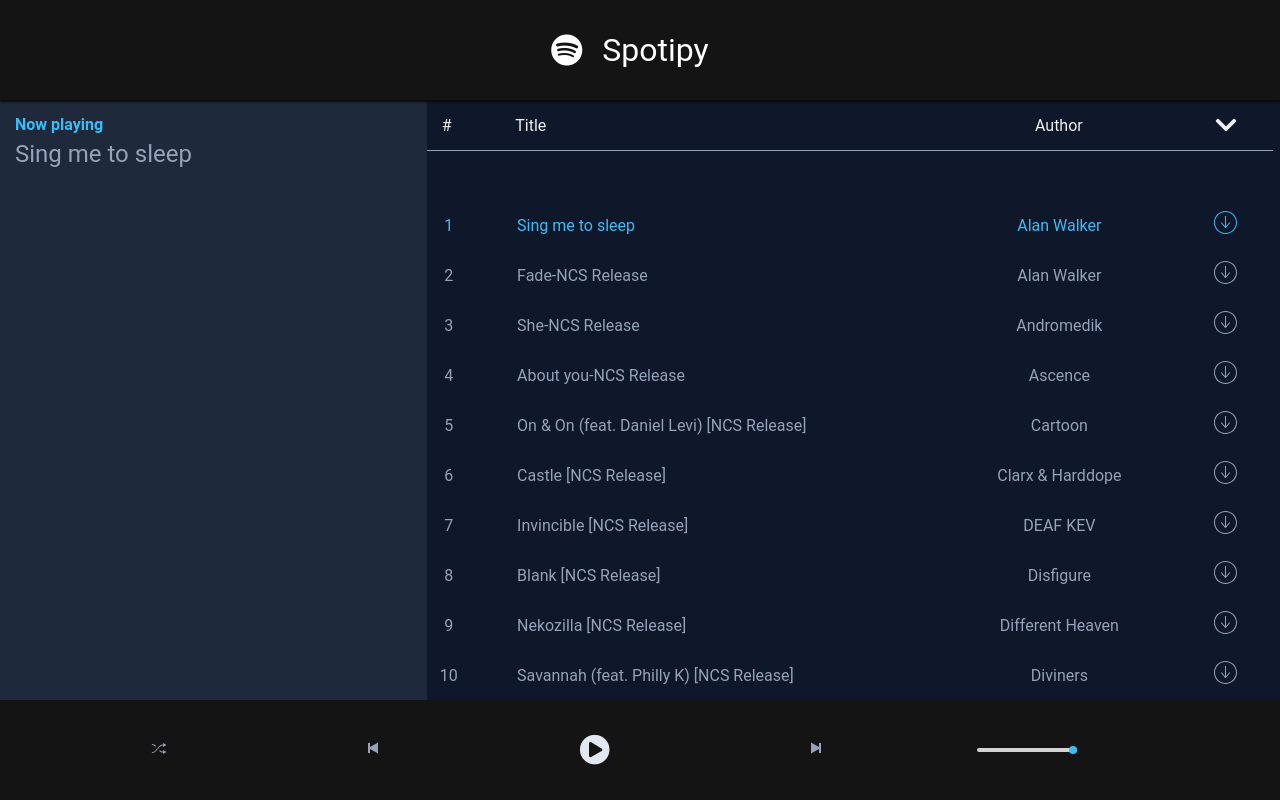
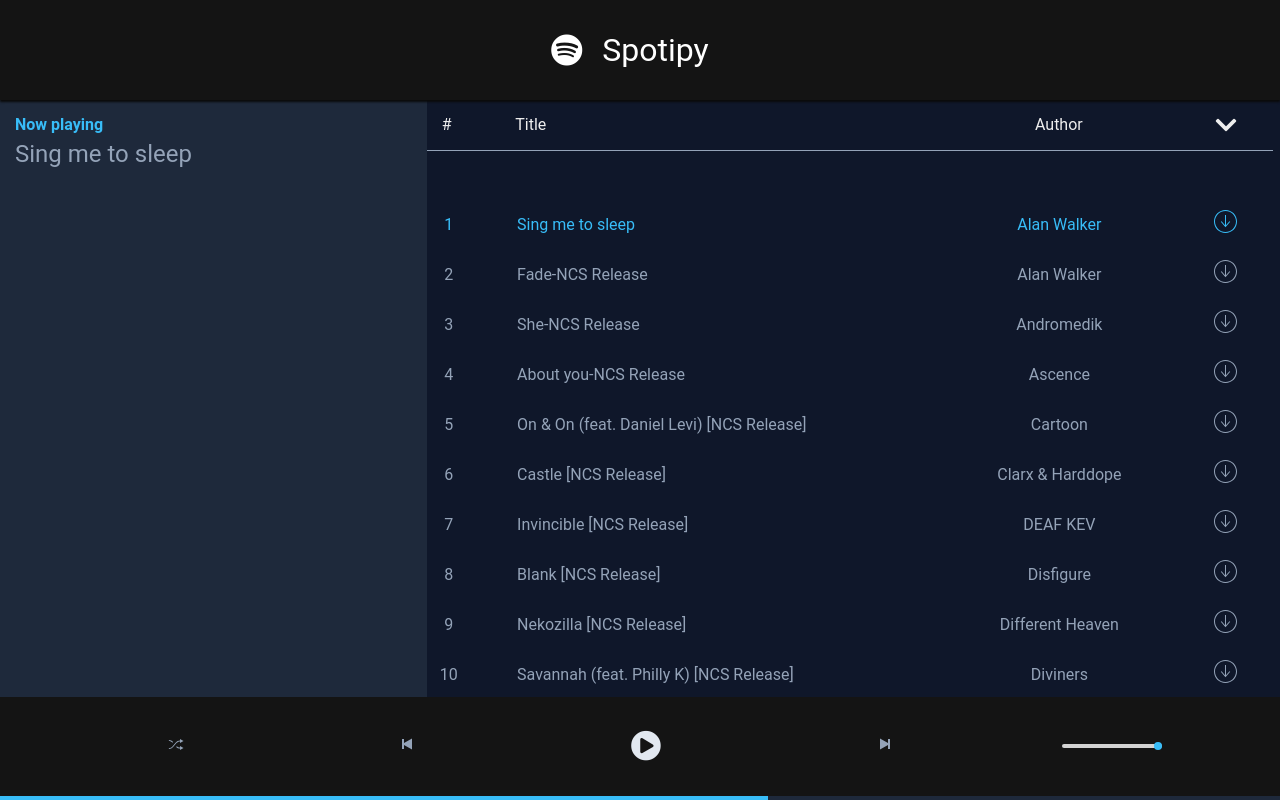
Before and after one commit to jessej-samuel/spotipy, a React (Create React App) app: page / in a window 1280 px wide. Built offline with nearby package versions, Linux system fonts and the light colour scheme.

Commit message:
Feat: Added song timer bar

```diff
--- a/src/actions/index.js
+++ b/src/actions/index.js
@@ -25,3 +25,17 @@
         payload: val,
     };
 };
+
+export const setDuration = (val) => {
+    return {
+        type: "SET_DURATION",
+        payload: val,
+    };
+};
+
+export const setCurrentLocation = (val) => {
+    return {
+        type: "SET_CURRENT_LOCATION",
+        payload: val,
+    };
+};
--- a/src/components/Player.js
+++ b/src/components/Player.js
@@ -2,7 +2,7 @@
 import { useEffect, useRef, useState } from "react";
 import { connect, useDispatch } from "react-redux";
 import { forwardsSvg, backwardsSvg, shuffleSvg } from "../svg";
-import { setPlayerState, selectSongById } from "../actions";
+import { setPlayerState, selectSongById, setDuration } from "../actions";
 import Progress from "./ProgressBar";
 import SongTime from "./SongTime";
 
@@ -12,10 +12,11 @@
     playerState,
     songs,
     selectSongById,
-    volume
+    volume,
 }) => {
     const dispatch = useDispatch();
     const [shuffled, setShuffled] = useState(false);
+    const [audioData, setAudioData] = useState({});
     const audioRef = useRef();
     if (selectedSongId < 0 || selectedSongId >= songs.length - 1) {
         selectedSongId = defaultSong.id;
@@ -23,17 +24,15 @@
 
     useEffect(() => {
         if (audioRef.current) {
-            audioRef.current.volume = volume/500;
+            audioRef.current.volume = volume / 500;
         }
-    }, [volume])
-
+    }, [volume]);
 
     const onMusicPlay = (e) => {
         e.preventDefault();
 
         if (!playerState) {
             audioRef.current.play();
-
             dispatch({ type: "PLAYER_STATE_SELECTED", payload: 1 });
         } else {
             audioRef.current.pause();
@@ -55,6 +54,7 @@
     useEffect(() => {
         dispatch({ type: "PLAYER_STATE_SELECTED", payload: 1 });
         audioRef.current.play();
+        console.log(audioRef.current.duration);
         document.getElementById("focus-link").click();
         window.history.pushState({}, "", "/");
     }, [selectedSongId, dispatch]);
@@ -103,6 +103,20 @@
                             : selectedSongId + 1
                     );
                 }}
+                onLoadedMetadata={() => {
+                    dispatch({
+                        type: "SET_DURATION",
+                        payload: audioRef.current.duration,
+                    });
+
+                    setInterval(() => {
+
+                        dispatch({
+                            type: "SET_CURRENT_LOCATION",
+                            payload: audioRef.current.currentTime,
+                        });
+                    }, 1000);
+                }}
                 ref={audioRef}
                 hidden
             >
@@ -114,7 +128,6 @@
 };
 
 const mapStateToProps = (state) => {
-    console.log(state);
     return {
         selectedSongId: state.selectedSongId,
         defaultSong: state.songs[0],
--- /dev/null
+++ b/src/components/SongTime.css
@@ -0,0 +1,13 @@
+.music-timer {
+    width: 100%;
+    height: 4px;
+    background-color: #1e293b;
+    grid-row: 9/10;
+}
+
+.completed {
+    height: 4px;
+    width: 60%;
+    background-color: #38bdf8;
+
+}
--- a/src/components/SongTime.js
+++ b/src/components/SongTime.js
@@ -1,16 +1,42 @@
 import { connect } from "react-redux";
 import React from "react";
+import "./SongTime.css";
 
 class SongTime extends React.Component {
+    constructor(props) {
+        super(props)
+        // this.state = {}
+        // setInterval(() => {
+        //     this.setState({
+        //         duration: this.props.duration,
+        //         currentLocation: this.props.currentLocation
+        //     })
+        // }, 1000);
+    }
+    componentDidUpdate() {
+
+    }
     render() {
-        return <div className="music-timer"></div>;
+        return (
+            <div className="music-timer">
+                <div
+                    className="completed"
+                    style={{
+                        width: `${
+                            (this.props.currentLocation / this.props.duration) *
+                            100
+                        }%`,
+                    }}
+                ></div>
+            </div>
+        );
     }
 }
 
 const mapStateToProps = (state) => {
     return {
         duration: state.duration,
-        currentLocation: state.duration,
+        currentLocation: state.currentLocation,
     };
 };
 
--- a/src/index.css
+++ b/src/index.css
@@ -25,7 +25,7 @@
     background-color: rgb(15, 23, 42);
     display: grid;
     grid-template-columns: repeat(12, 1fr);
-    grid-template-rows: repeat(8, 1fr);
+    grid-template-rows: repeat(8, 1fr) 4px;
 }
 
 #active {
--- a/src/reducers/index.js
+++ b/src/reducers/index.js
@@ -31,9 +31,25 @@
     return volume;
 };
 
+const durationReducer = (duration = 0, action) => {
+    if (action.type === "SET_DURATION") {
+        return action.payload;
+    }
+    return duration;
+};
+
+const currentLocationReducer = (loc = 0, action) => {
+    if (action.type === "SET_CURRENT_LOCATION") {
+        return action.payload;
+    }
+    return loc;
+};
+
 export default combineReducers({
     songs: songsReducer,
     selectedSongId: selectedSongIdReducer,
     playerState: playerStateReducer,
     volume: volumeReducer,
+    duration: durationReducer,
+    currentLocation: currentLocationReducer,
 });
```
Also changed, not shown: src/utility.js (deleted, +0 -8 lines).
